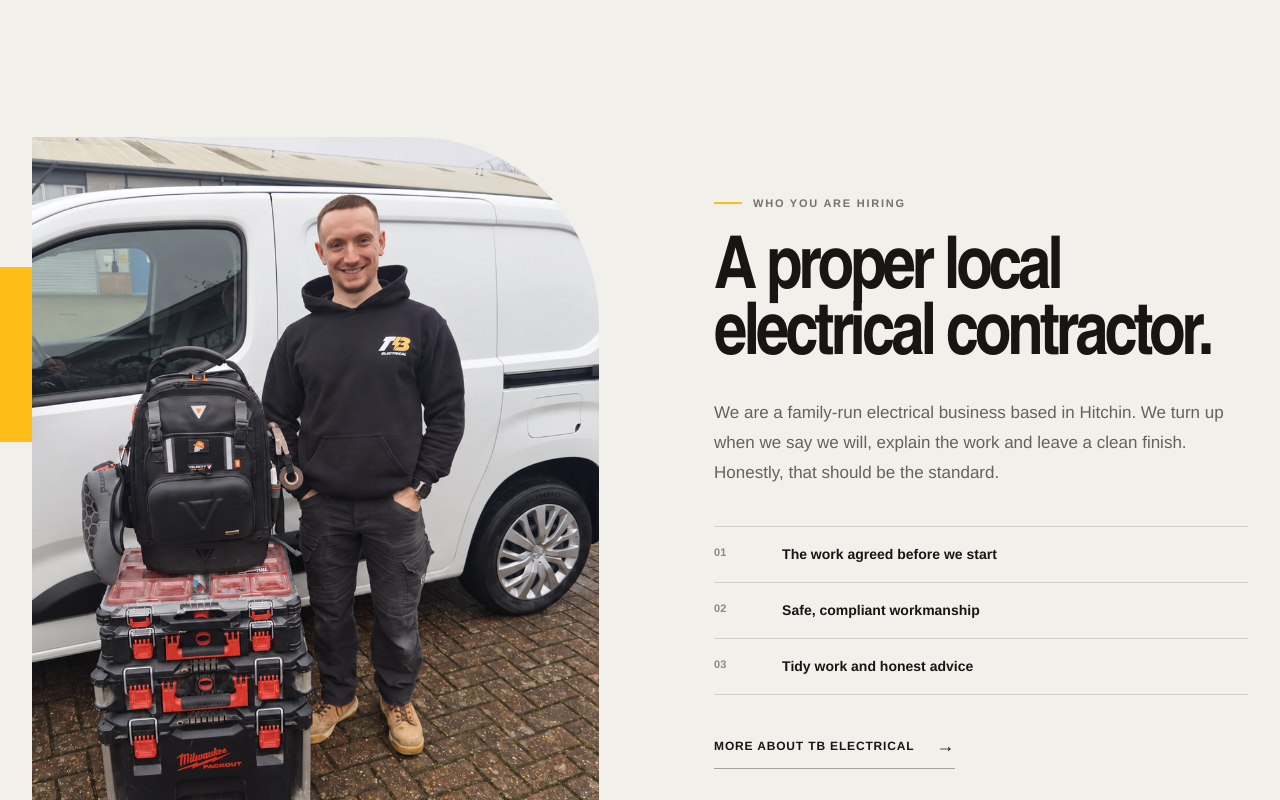
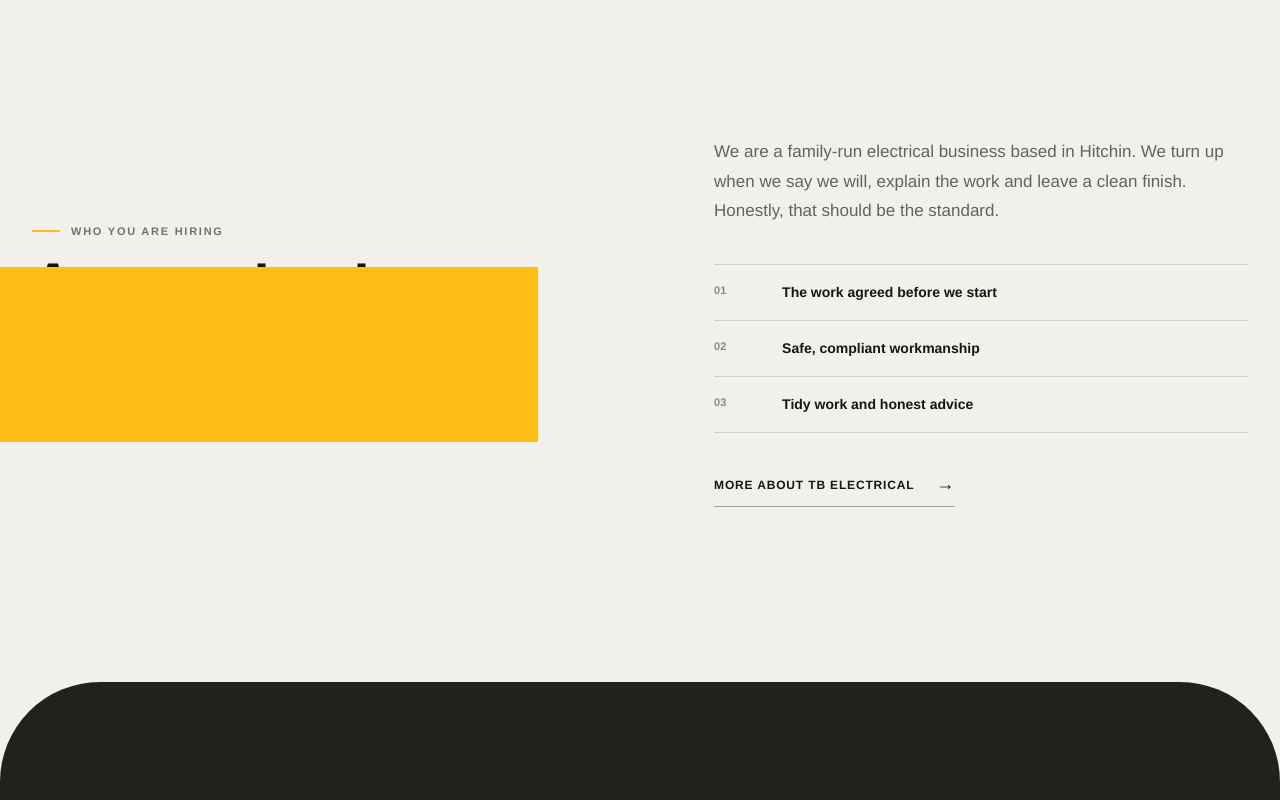
Before and after one commit to tbelectrical/ChatGPTWebsite, a Next.js app: page / in a window 1280 px wide. Shown: the part 8380-9180 px from the top of the page. Built offline with nearby package versions, Linux system fonts and the light colour scheme.

Commit message:
Remove homepage portrait and rebalance about section

```diff
--- a/app/page.tsx
+++ b/app/page.tsx
@@ -234,12 +234,11 @@ export default function Home() {
           </section>
 
           <section className="about-section section shell" id="about">
-            <div className="about-visual">
-              <div className="about-photo"><img src="/media/tyler-baker-tb-electrical-warm-v2.webp" alt="Tyler Baker in his TB Electrical uniform beside his van and toolboxes" width={1448} height={1086} loading="lazy" decoding="async" /></div>
+            <div className="about-heading">
+              <p className="eyebrow dark"><span /> Who you are hiring</p>
+              <h2>A proper local<br />electrical contractor.</h2>
             </div>
             <div className="about-copy">
-              <p className="eyebrow dark"><span /> Who you are hiring</p>
-              <h2>A proper local<br />electrical contractor.</h2>
               <p>We are a family-run electrical business based in Hitchin. We turn up when we say we will, explain the work and leave a clean finish. Honestly, that should be the standard.</p>
               <div className="about-values">
                 <div><b>01</b><span>The work agreed before we start</span></div>
```
